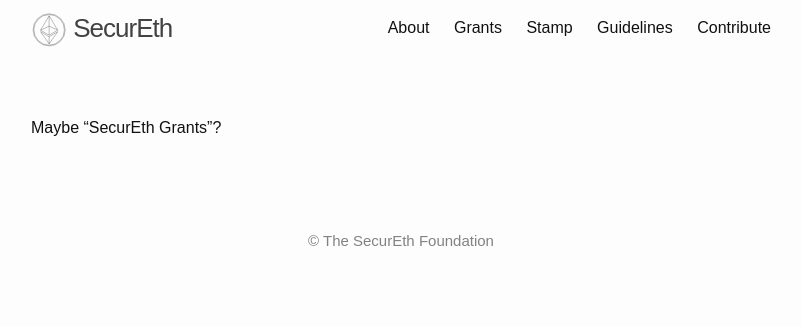
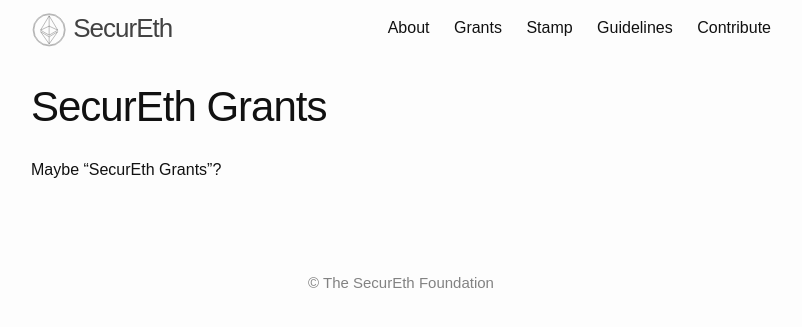
Before and after one commit to SecurEth/secureth.github.io, a Jekyll site: the page built from grants.md, in a window 1280 px wide. Shown: the top 327 px of the page, without its empty margins (239-1041 px from the left). Built offline with Jekyll 4.4.1, drawn with Linux system fonts in a browser that asks for light colours; our own code applies the rules of GitHub Pages for plain Markdown files.

Commit message:
Update grants.md

```diff
--- a/grants.md
+++ b/grants.md
@@ -1 +1,7 @@
+---
+layout: page
+title: "SecurEth Grants"
+permalink: /grants/
+---
+
 Maybe "SecurEth Grants"?
```
